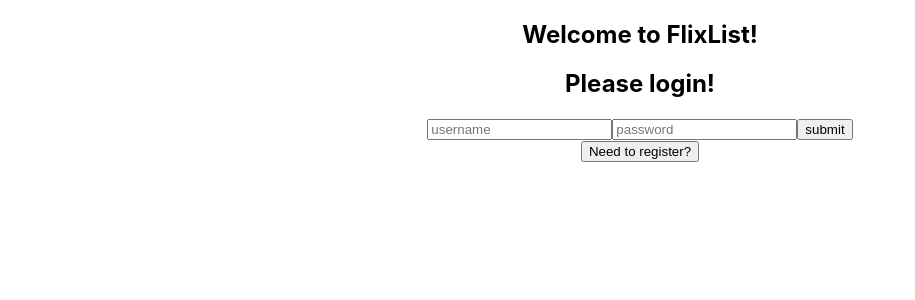
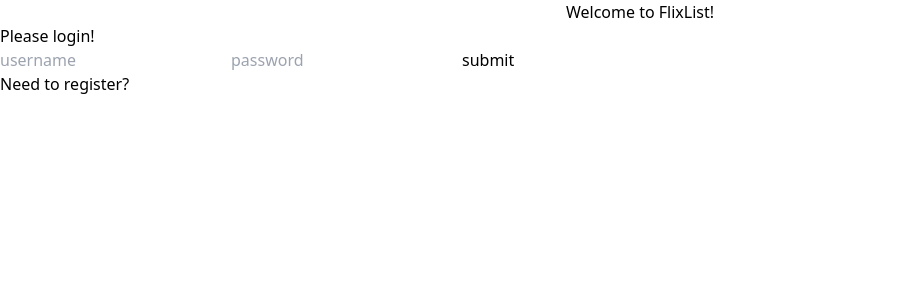
Before and after one commit to suthyscott/flix-list, a React (Create React App) app: page / in a window 1280 px wide. Shown: the top 300 px of the page, without its empty margins (0-915 px from the left). Built offline with nearby package versions, Linux system fonts and the light colour scheme.

Commit message:
added tailwind, some basic layout

```diff
--- a/package.json
+++ b/package.json
@@ -46,5 +46,8 @@
       "last 1 firefox version",
       "last 1 safari version"
     ]
+  },
+  "devDependencies": {
+    "tailwindcss": "^3.2.7"
   }
 }
--- a/src/App.css
+++ /dev/null
@@ -1,43 +0,0 @@
-.App {
-  text-align: center;
-}
-
-.App-logo {
-  height: 40vmin;
-  pointer-events: none;
-}
-
-@media (prefers-reduced-motion: no-preference) {
-  .App-logo {
-    animation: App-logo-spin infinite 20s linear;
-  }
-}
-
-.App-header {
-  background-color: #282c34;
-  min-height: 100vh;
-  display: flex;
-  flex-direction: column;
-  align-items: center;
-  justify-content: center;
-  font-size: calc(10px + 2vmin);
-  color: white;
-}
-
-.App-link {
-  color: #61dafb;
-}
-
-@keyframes App-logo-spin {
-  from {
-    transform: rotate(0deg);
-  }
-  to {
-    transform: rotate(360deg);
-  }
-}
-
-
-button:hover {
-  cursor: pointer;
-}
--- a/src/App.jsx
+++ b/src/App.jsx
@@ -1,4 +1,3 @@
-import './App.css';
 import { Routes, Route, Navigate } from 'react-router-dom';
 import Auth from './components/Auth';
 import Home from './components/Home';
--- a/src/components/Header.jsx
+++ b/src/components/Header.jsx
@@ -4,18 +4,15 @@
 
 const Header = () => {
     const { token, logout } = useContext(AuthContext)
-    return (
-        <div>
-            {token ? (
-                <div>
+    return (token ? (
+                <nav className="border border-blue-700 flex justify-center">
                     <NavLink to="/home">Home</NavLink>
                     <NavLink to="/add">Add Flick</NavLink>
                     <button onClick={() => logout()}>Logout</button>
-                </div>
+                </nav>
             ) : (
-                <h2>Welcome to FlixList!</h2>
-            )}
-        </div>
+                <h2 className="flex justify-center">Welcome to FlixList!</h2>
+            )
     )
 }
 
--- a/src/index.css
+++ b/src/index.css
@@ -1,13 +1,3 @@
-body {
-  margin: 0;
-  font-family: -apple-system, BlinkMacSystemFont, 'Segoe UI', 'Roboto', 'Oxygen',
-    'Ubuntu', 'Cantarell', 'Fira Sans', 'Droid Sans', 'Helvetica Neue',
-    sans-serif;
-  -webkit-font-smoothing: antialiased;
-  -moz-osx-font-smoothing: grayscale;
-}
-
-code {
-  font-family: source-code-pro, Menlo, Monaco, Consolas, 'Courier New',
-    monospace;
-}
+@tailwind base;
+@tailwind components;
+@tailwind utilities;
--- /dev/null
+++ b/tailwind.config.js
@@ -0,0 +1,10 @@
+/** @type {import('tailwindcss').Config} */
+module.exports = {
+  content: [
+    "./src/**/*.{js,jsx,ts,tsx}",
+  ],
+  theme: {
+    extend: {},
+  },
+  plugins: [],
+}
```
